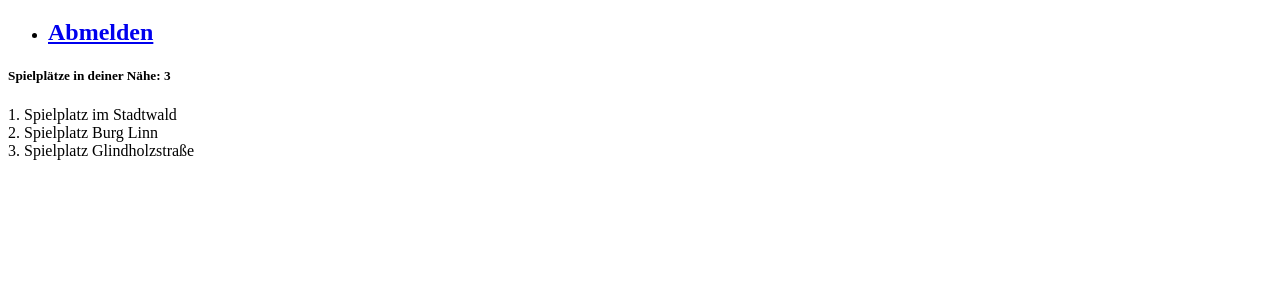
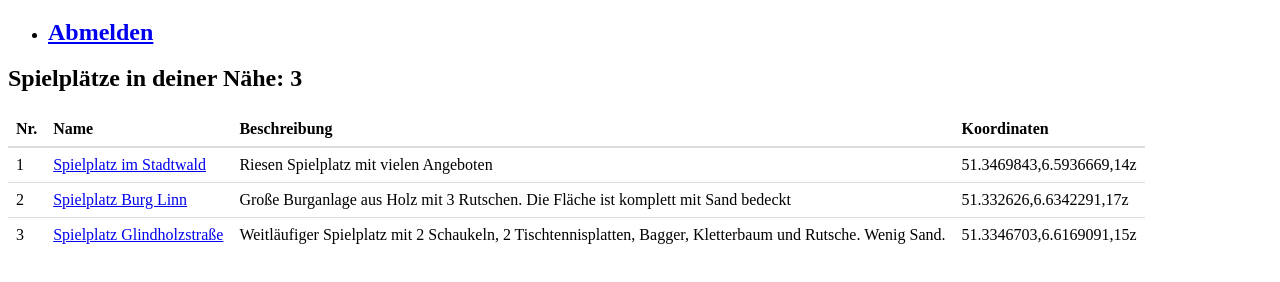
Before and after one commit to TWeh-314/Spielplatzplan, an Angular app: page /Liste in a window 1280 px wide. Shown: the part 486-768 px from the top of the page. Built offline with nearby package versions, Linux system fonts and the light colour scheme.

Commit message:
nicer list

```diff
--- a/package.json
+++ b/package.json
@@ -19,6 +19,7 @@
     "@angular/platform-browser": "~7.2.0",
     "@angular/platform-browser-dynamic": "~7.2.0",
     "@angular/router": "~7.2.0",
+    "angular-6-social-login": "^1.1.1",
     "core-js": "^2.5.4",
     "rxjs": "~6.3.3",
     "tslib": "^1.9.0",
--- a/src/app/spielplatz-liste/spielplatz-liste.component.html
+++ b/src/app/spielplatz-liste/spielplatz-liste.component.html
@@ -3,9 +3,23 @@
   Lade, bitte warten!
 </ng-container> -->
 
-<h5>Spielplätze in deiner Nähe: {{ spielplaetze.length }}</h5>
-  <div
-    *ngFor="let p of spielplaetze; index as i; odd as o"
-    [ngClass]="{ grayBackground: o }">
-    {{i + 1}}. {{p.name}}
-  </div>
+<h2>Spielplätze in deiner Nähe: {{ spielplaetze.length }}</h2>
+
+<table *ngIf="spielplaetze">
+  <thead>
+  <tr>
+    <th>Nr.</th>
+    <th>Name</th>
+    <th>Beschreibung</th>
+    <th>Koordinaten</th>
+  </tr>
+  </thead>
+  <tbody>
+  <tr *ngFor="let p of spielplaetze; let i=index">
+    <td>{{i+1}}</td>
+    <td><a target="_blank" rel="noopener" href="{{p.link}}">{{p.name}}</a></td>
+    <td>{{p.beschreibung}}</td>
+    <td>{{p.coords}}</td>
+  </tr>
+  </tbody>
+</table>
--- a/src/app/spielplatz-liste/spielplatz-liste.component.scss
+++ b/src/app/spielplatz-liste/spielplatz-liste.component.scss
@@ -0,0 +1,15 @@
+table {
+  margin-top: 10px;
+  border-collapse: collapse;
+}
+
+th {
+  text-align: left;
+  border-bottom: 2px solid #ddd;
+  padding: 8px;
+}
+
+td {
+  border-top: 1px solid #ddd;
+  padding: 8px;
+}
```
Also changed, not shown: 1 other file (tests, documents, lock files or other folders).
